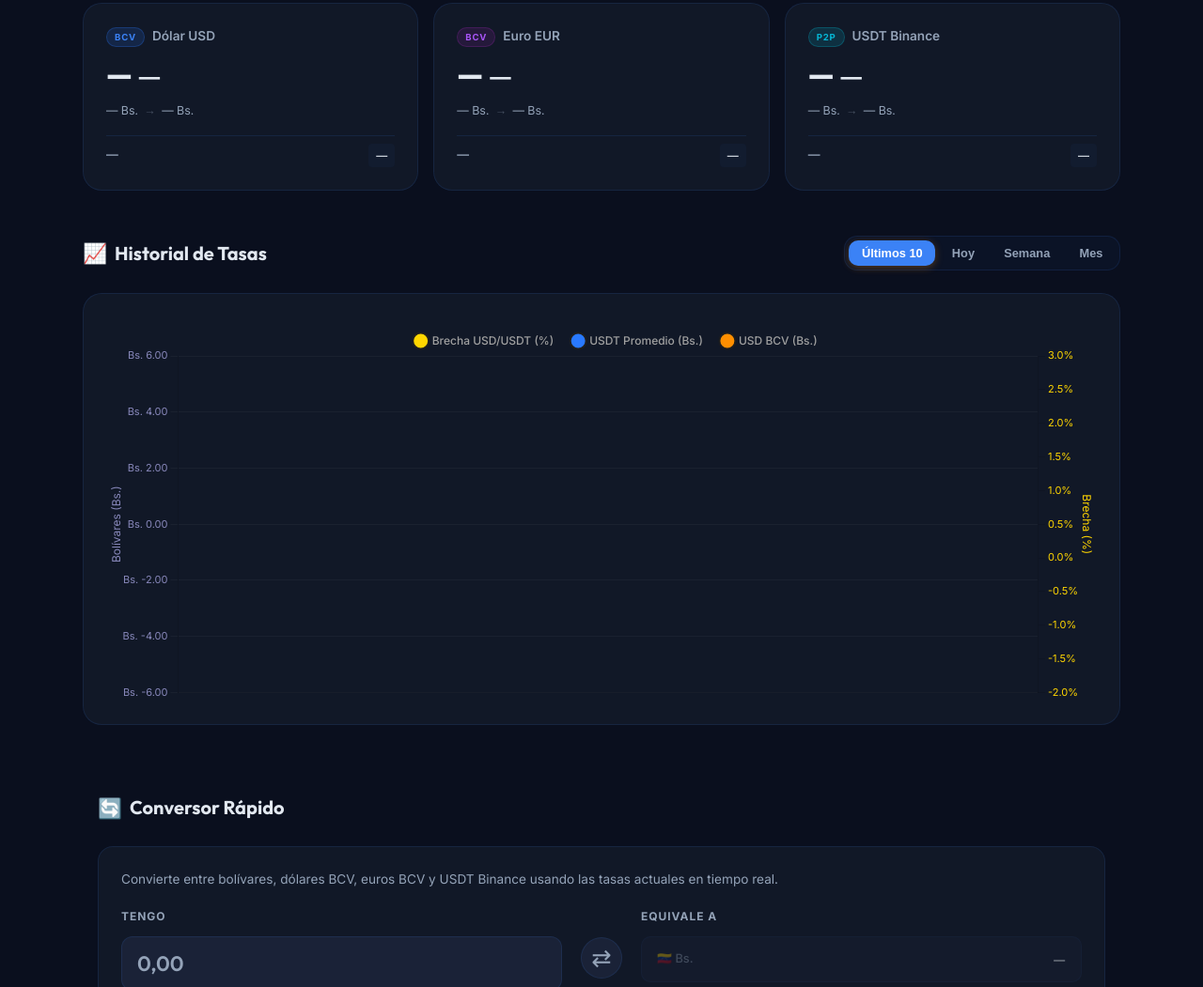
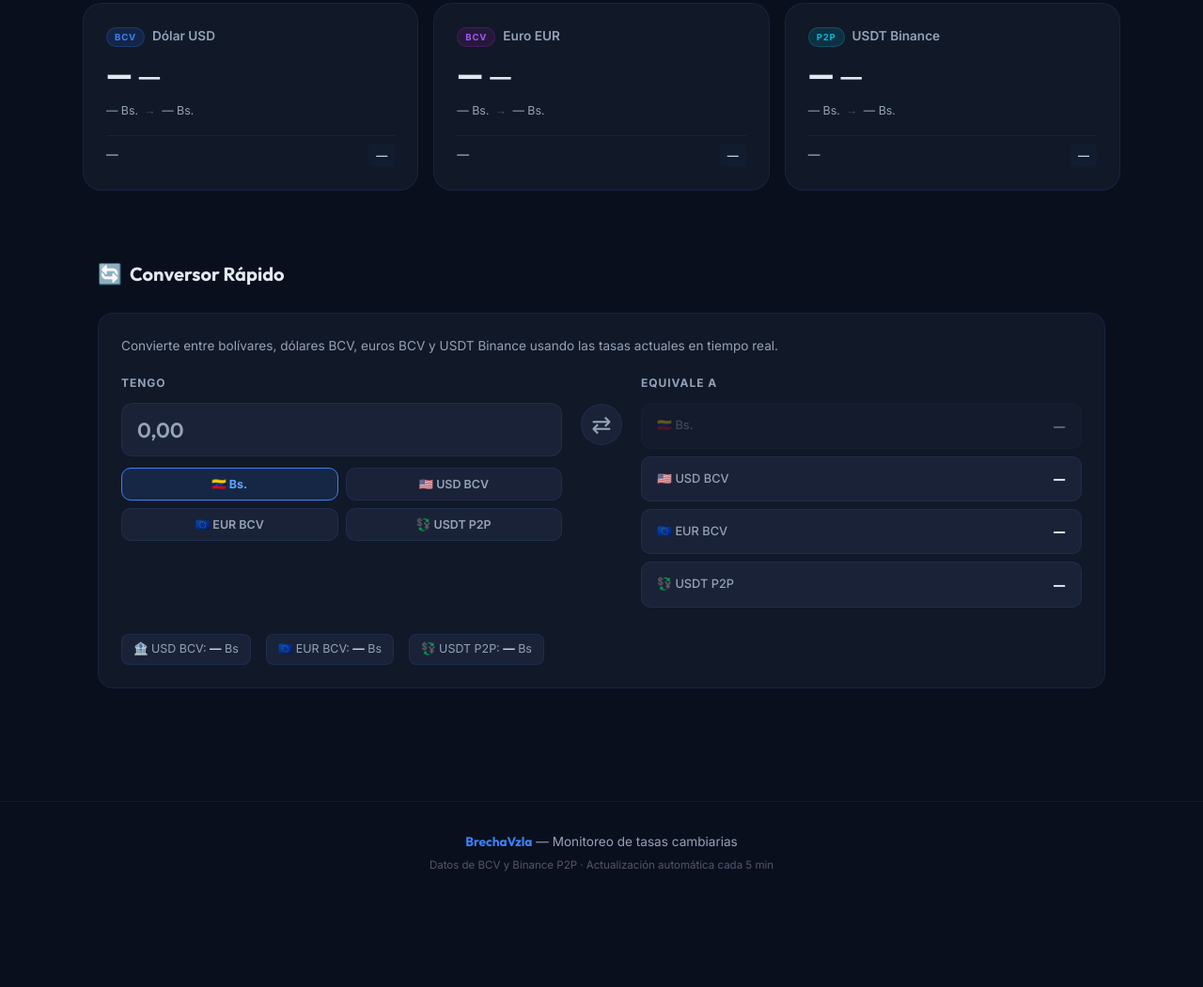
Before and after one commit to julparra19-star/brecha-vzla, a website built with Vite: page index.html in a window 1280 px wide. Shown: the part 1582-2633 px from the top of the page at 94% size. After the commit the page ends 2544 px from the top, so only its background shows below. Built offline with nearby package versions, Linux system fonts and the light colour scheme; files whose address does not match are found by name.

Commit message:
feat: quitar grafica de historial de tasas

```diff
--- a/index.html
+++ b/index.html
@@ -420,25 +420,9 @@
     </section>
 
     <!-- === SECCIÓN GRÁFICO === -->
-    <section class="section chart-section">
-      <div class="section-header-row">
-        <h2 class="section-title">
-          <span class="section-icon">📈</span>
-          Historial de Tasas
-        </h2>
-        <div class="filter-bar" id="chart-filter-bar">
-          <button class="filter-btn active" data-filter="last10">Últimos 10</button>
-          <button class="filter-btn" data-filter="today">Hoy</button>
-          <button class="filter-btn" data-filter="week">Semana</button>
-          <button class="filter-btn" data-filter="month">Mes</button>
-        </div>
-      </div>
-      <div class="chart-container glass-card">
-        <canvas id="rates-chart"></canvas>
-      </div>
-    </section>
 
     <!-- === SECCIÓN HISTORIAL / TABLA === -->
+
     <!-- === CALCULADORA DE CONVERSIÓN RÁPIDA === -->
     <section class="section conversor-section">
       <div class="section-header-row">
```
